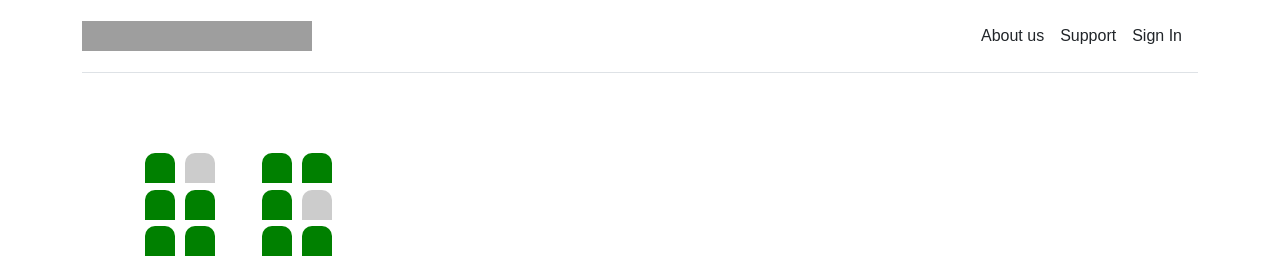
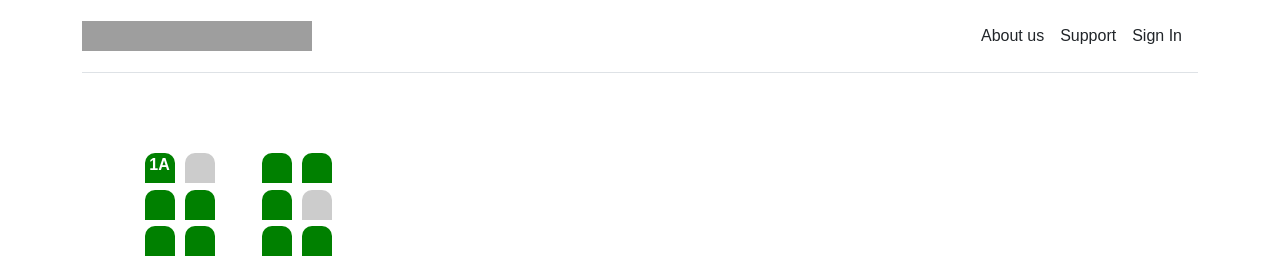
Before and after one commit to AndressaFL/flightseatsystem, a React (Create React App) app: page /bookseat in a window 1280 px wide. Shown: the top 258 px of the page. Built offline with nearby package versions, Linux system fonts and the light colour scheme; grey boxes are pictures that could not be loaded.

Commit message:
Add object number

```diff
--- a/src/pages/BookingSeat.js
+++ b/src/pages/BookingSeat.js
@@ -3,7 +3,7 @@ import { useState } from "react";
 
 function BookingSeat() {
   const [seats, setSeats] = useState([
-    { id: "s1", status: "available", position: "left" },
+    { id: "s1", status: "available", position: "left" , number: "1A"},
     { id: "s2", status: "unavailable", position: "left" },
     { id: "s3", status: "available", position: "left" },
     { id: "s4", status: "available", position: "left" },
@@ -67,7 +67,7 @@ function BookingSeat() {
                         id={seat.id}
                         className={seat.status}
                         onClick={handleSeatClick}
-                      ></div>
+                      >{seat.number}</div>
                     );
                   })}
               </div>
```
